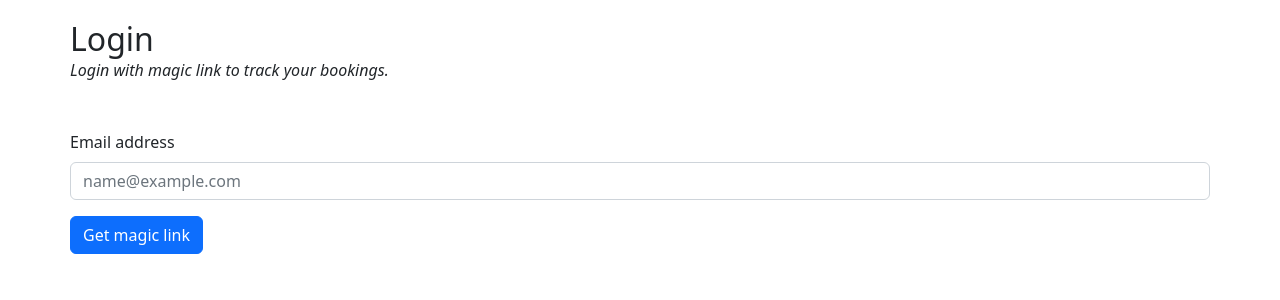
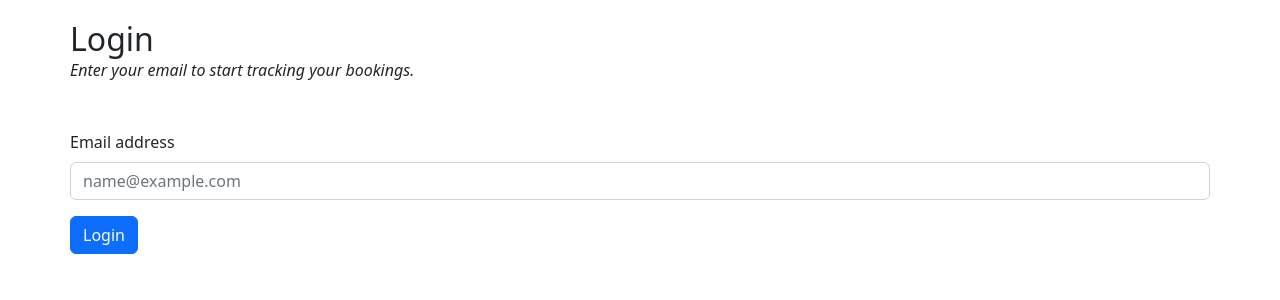
Before and after one commit to travelopiagc/rajdhani, a Flask app: page /login in a window 1280 px wide. Shown: the part 56-356 px from the top of the page. Run offline with Flask 2, Linux system fonts and the light colour scheme.

Commit message:
Remove magic link login

```diff
--- a/rajdhani/app.py
+++ b/rajdhani/app.py
@@ -1,6 +1,6 @@
 import sqlite3
 
-from flask import Flask, abort, g, jsonify, redirect, render_template, request
+from flask import Flask, abort, jsonify, redirect, render_template, request
 from urllib.parse import urlparse
 from . import config
 from . import db
@@ -111,28 +111,10 @@ def hello():
     else:
         abort(403)
 
-@app.route("/magic-link/new")
-def new_magic_link():
-    email = request.args.get("email")
-    if not email:
-        return "Need an email!", 400
-
-    testing = request.args.get("mode") == "test"
-    auth.send_magic_link(email, testing=testing)
-    return "Mail sent! Please wait for it."
-
-@app.route("/magic-link/login/<token>")
-def magic_link(token):
-    email = auth.decode_magic_token(token)
-    if email:
-        auth.login_user(email)
-        return "Login successful"
-    else:
-        return "Token is invalid", 400
-
 @app.route("/login")
 def login():
-    if auth.get_logged_in_user_email():
+    if email := request.args.get("email"):
+        auth.login(email)
         return redirect("/hello")
 
     return render_template("login.html")
--- a/rajdhani/auth.py
+++ b/rajdhani/auth.py
@@ -1,54 +1,7 @@
-import secrets
-from datetime import datetime, timedelta, timezone
-from pathlib import Path
-
-from flask import current_app, request, session
-import jwt
-
-from . import config
-from . import mail
+from flask import session
 
 
-def create_magic_link(email):
-    # NOTE: this encodes email plainly in a JWT, this can
-    # be read by anyone who has access to this token.
-    expiration = datetime.now(tz=timezone.utc) + timedelta(seconds=600)
-    token = jwt.encode({"exp": expiration, "email": email},
-                       current_app.secret_key,
-                       algorithm="HS256")
-
-    return f"{request.url_root}magic-link/login/{token}"
-
-
-def decode_magic_token(token):
-    try:
-        decoded = jwt.decode(token, current_app.secret_key,
-                             algorithms=["HS256"])
-    except jwt.exceptions.InvalidTokenError:
-        return None
-    else:
-        return decoded["email"]
-
-
-def send_magic_link(email, testing=False):
-    # NOTE: Please use this configuration to send the emails
-    hostname, port, username, password = mail.get_smtp_credentials(testing=testing)
-
-    # TODO: use SMTP to send the magic link. Use above credentials for SMTP
-
-
-def get_secret_key():
-    ensure_secret_key_file()
-    return open(config.secret_key_file).read()
-
-
-def ensure_secret_key_file():
-    if not Path(config.secret_key_file).is_file():
-        with open(config.secret_key_file, "w") as f:
-            f.write(secrets.token_hex())
-
-
-def login_user(email):
+def login(email):
     session["user_email"] = email
 
 
--- a/rajdhani/templates/login.html
+++ b/rajdhani/templates/login.html
@@ -3,16 +3,16 @@
 {% block content %}
 <div class="page-header mb-5">
     <h2 class="mb-0">Login</h2>
-    <em>Login with magic link to track your bookings.</em>
+    <em>Enter your email to start tracking your bookings.</em>
 </div>
-<form class="row" method="GET" action="/magic-link/new">
+<form class="row" method="GET">
     <div class="col">
         <div class="mb-3">
             <label for="email" class="form-label">Email address</label>
             <input type="email" name="email" class="form-control" id="email" placeholder="name@example.com">
         </div>
 
-        <button class="btn btn-primary" type="submit">Get magic link</button>
+        <button class="btn btn-primary" type="submit">Login</button>
     </div>
 </form>
 {% endblock %}
```
